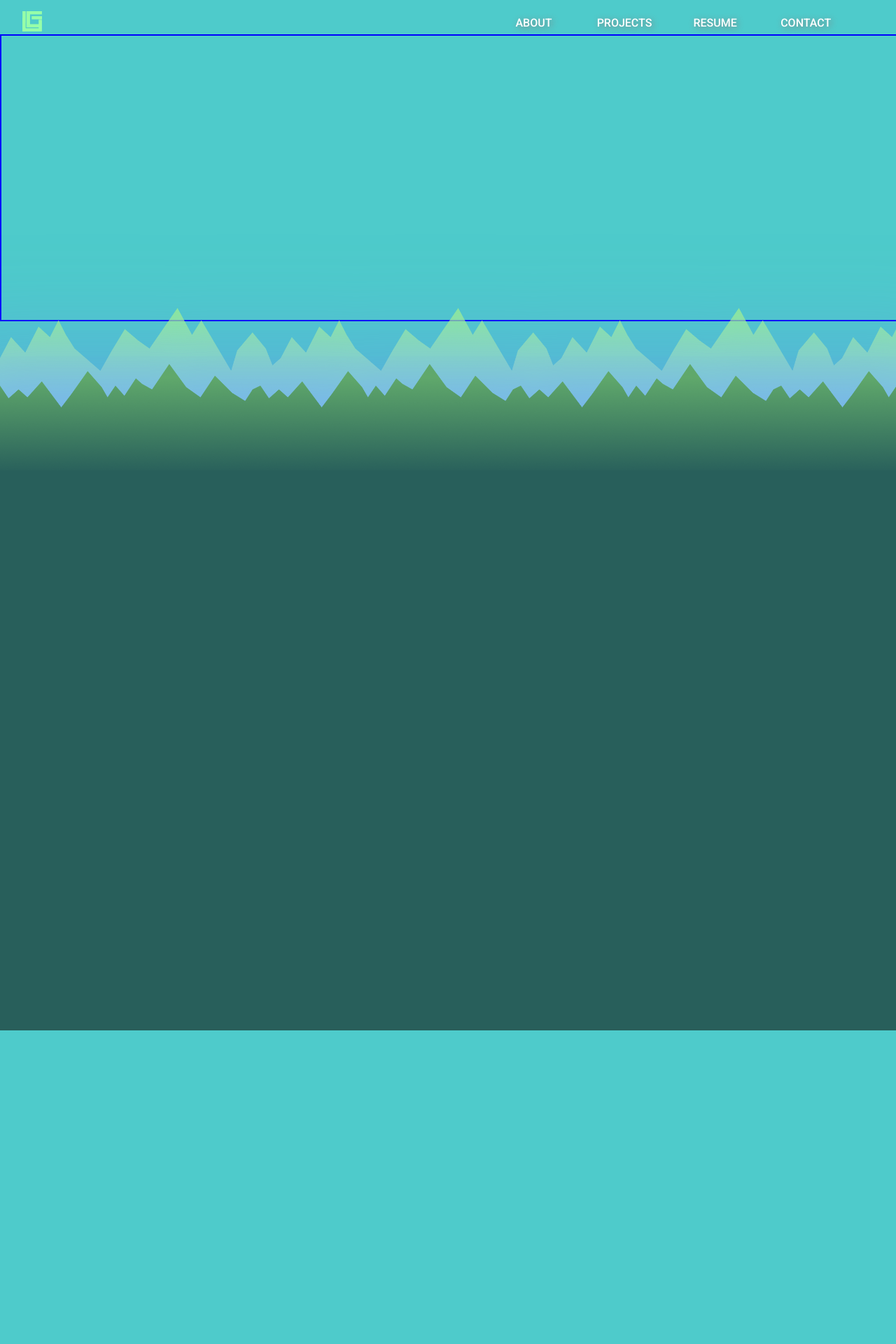
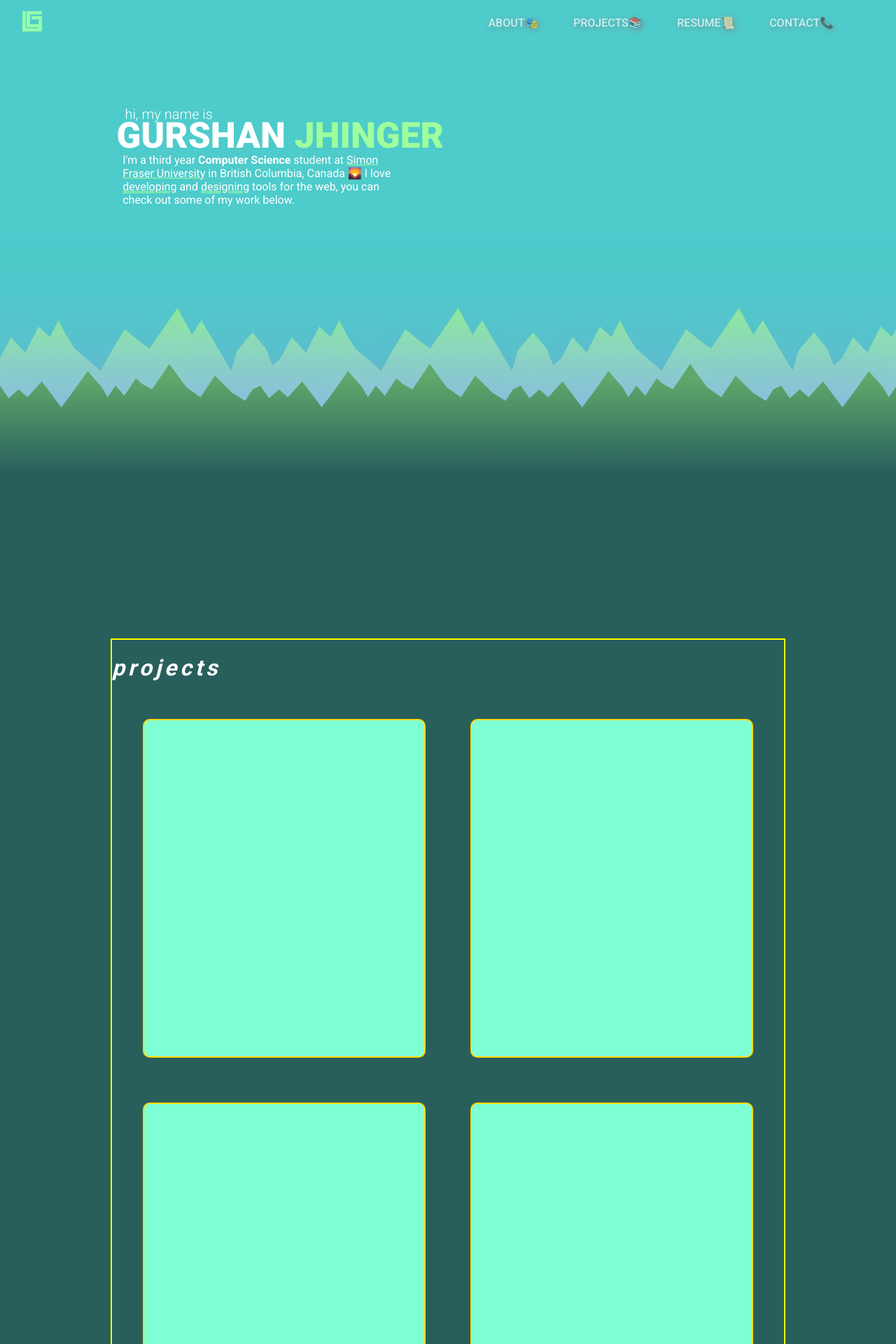
Before and after one commit to Jhinger/website, a React (Create React App) app: page / in a window 1280 px wide. Shown: the top 1920 px of the page at 70% size. Before the commit the page ends 1472 px from the top, so only its background shows below. Built offline with nearby package versions, Linux system fonts and the light colour scheme; the HTML template or start-up script is replaced by a standard one.

Commit message:
Added Cards, More small UI changes.

```diff
--- a/src/App.js
+++ b/src/App.js
@@ -18,7 +18,7 @@ const App = () => {
 	// TODO
 	useEffect(() => {
 		window.innerWidth <= 760 ? setIsMobile(true) : setIsMobile(false)
-	})
+	}, [])
 
 	return (
 		<Wrapper>
--- /dev/null
+++ b/src/components/Card.js
@@ -0,0 +1,11 @@
+import styles from '../styles/card.module.css'
+
+const Card = () => {
+    return (
+        <div className={styles.container}>
+
+        </div>
+    )
+}
+
+export default Card;
--- a/src/components/Main.js
+++ b/src/components/Main.js
@@ -1,9 +1,18 @@
 import styles from '../styles/main.module.css'
+import Card from './Card'
 
 const Main = () => {
     return (
         <div className={styles.container}>
-
+            <div className={styles.cardsContainer}>
+                <h1 className={styles.projectHeading}>projects</h1>
+                <div className={styles.flexCards}>
+                    <Card />
+                    <Card />
+                    <Card />
+                    <Card />
+                </div>
+            </div>
         </div>
     )
 }
--- a/src/components/Nav.js
+++ b/src/components/Nav.js
@@ -9,10 +9,10 @@ const Nav = () => {
             </div>
             <div>
                 <ul className={styles.list}>
-                    <li className={styles.link}>ABOUT</li>
-                    <li className={styles.link}>PROJECTS</li>
-                    <li className={styles.link}>RESUME</li>
-                    <li className={styles.link}>CONTACT</li>
+                    <li className={styles.link}>ABOUT&#127917;</li>
+                    <li className={styles.link}>PROJECTS&#128218;</li>
+                    <li className={styles.link}>RESUME&#128220;</li>
+                    <li className={styles.link}>CONTACT&#128222;</li>
                 </ul>
             </div>
         </div>
--- a/src/components/Title.js
+++ b/src/components/Title.js
@@ -4,14 +4,18 @@ import styles from '../styles/title.module.css'
 const Title = () => {
     return (
         <div className={styles.container}>
-            <div className={styles.greet}>
-
-            </div>
-            <div className={styles.name}>
-
-            </div>
-            <div className={styles.description}>
-
+            <div className={styles.card}>
+                <div className={styles.greet}>
+                    hi, my name is
+                </div>
+                <div className={styles.name}>
+                    GURSHAN <span className={styles.lastName}>JHINGER</span>
+                </div>
+                <div className={styles.description}>
+                    I'm a third year <span className={styles.bold}>Computer Science</span> student at <a href="https://www.sfu.ca/" target="_blank">Simon Fraser University</a> in
+                    British Columbia, Canada &#127748; I love <span className={styles.underline}>developing</span> and <span className={styles.underline}>designing</span> tools for the web, you can
+                    check out some of my work below.
+                </div>
             </div>
         </div>
     )
--- /dev/null
+++ b/src/styles/card.module.css
@@ -0,0 +1,9 @@
+
+.container {
+    width: 25rem;
+    height: 30rem;
+    border: 2px solid gold;
+    background-color: aquamarine;
+    border-radius: 10px;
+    margin: 2rem 2rem 2rem 2rem;
+}
--- a/src/styles/main.module.css
+++ b/src/styles/main.module.css
@@ -1,10 +1,35 @@
 
 .container {
     width: 100%;
-    height: 50rem;
+    height: 200rem;
     z-index: 1;
     position: relative;
     top: 0;
     left: 0;
     background-color: #285F5B;
+    display: flex;
+    justify-content: center;
 }
+
+.cardsContainer {
+    width: 60rem;
+    max-width: 90vw;
+    height: 80rem;
+    margin: 15rem 0 0 0;
+    border: 2px solid yellow;
+}
+
+.projectHeading {
+    color: white;
+    width: 100%;
+    font-style: italic;
+    letter-spacing: 0.3rem;
+}
+
+.flexCards {
+    display: flex;
+    justify-content: center;
+    align-items: center;
+    flex-direction: row;
+    flex-wrap: wrap;
+}
--- a/src/styles/nav.module.css
+++ b/src/styles/nav.module.css
@@ -27,8 +27,9 @@
 
 .link {
     display: flex;
+    opacity: 0.7;
     justify-content: center;
-    width: 5rem;
+    width: fit-content;
     list-style: none;
     margin: 0 1.55rem 0 1.55rem;
     cursor: pointer;
@@ -36,6 +37,7 @@
 }
 
 .link:hover {
+    opacity: 1;
     transition: 0.5s;
     text-shadow: 2px 2px 5px #07FF00;
 }
--- a/src/styles/title.module.css
+++ b/src/styles/title.module.css
@@ -1,6 +1,46 @@
+
+a {
+    color: white;
+    text-decoration: underline #9EFF9C;
+}
 
 .container {
     width: 100%;
     height: 160vh;
-    border: 2px solid blue;
+    color: white;
 }
+
+.card {
+    max-width: fit-content;
+    position: relative;
+    top: 8vw;
+    left: 13vw;
+}
+
+.greet {
+    font-size: 1.25rem;
+    font-weight: 300;
+    margin: 0 0 -0.75rem 0.75rem;
+}
+
+.name {
+    font-size: 4vw;
+    font-weight: 900;
+}
+
+.lastName {
+    color: #9EFF9C;
+}
+
+.description {
+    width: 30vw;
+    margin: -0.35rem 0 0 0.55rem;
+}
+
+.bold {
+    font-weight: bold;
+}
+
+.underline {
+    text-decoration: double underline #9EFF9C;
+}
```
